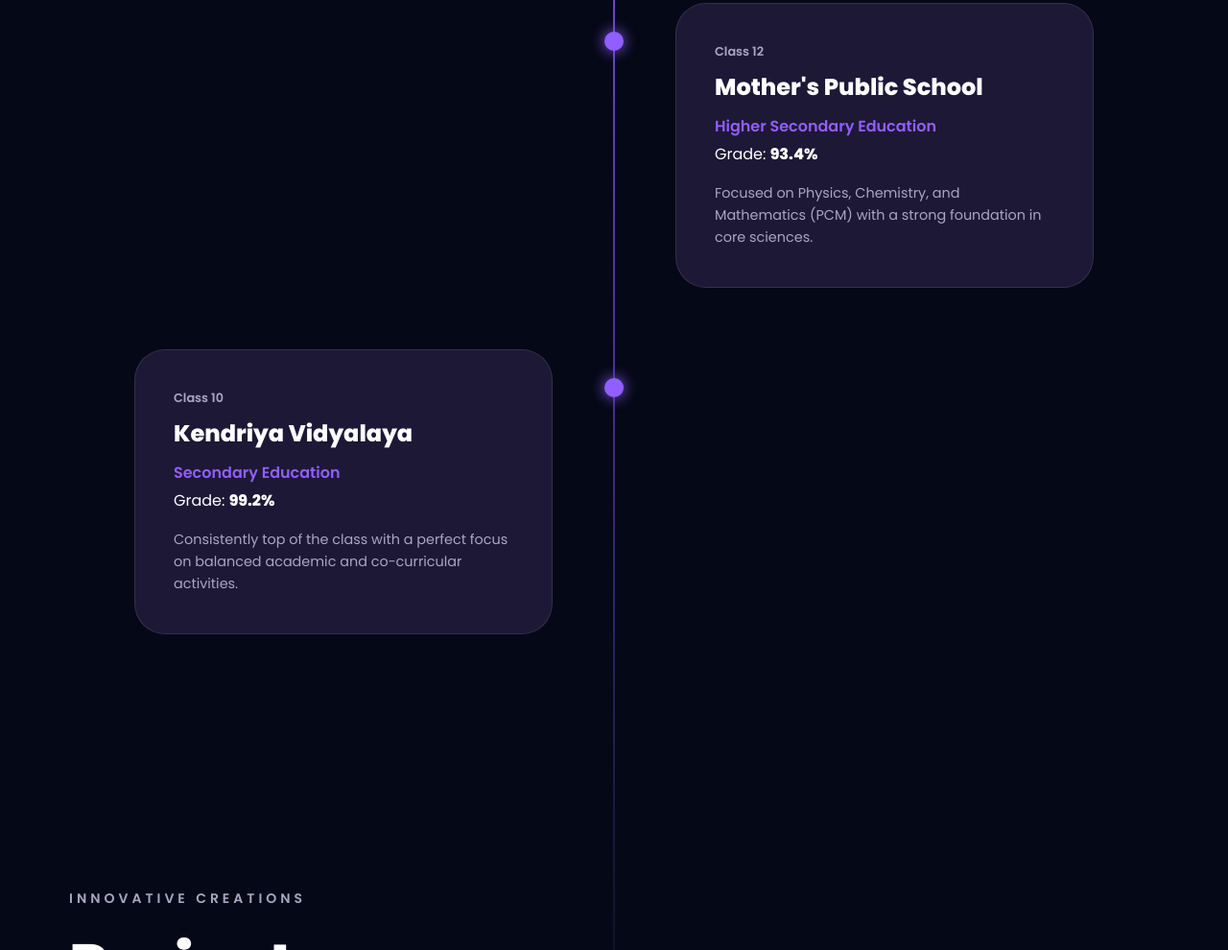
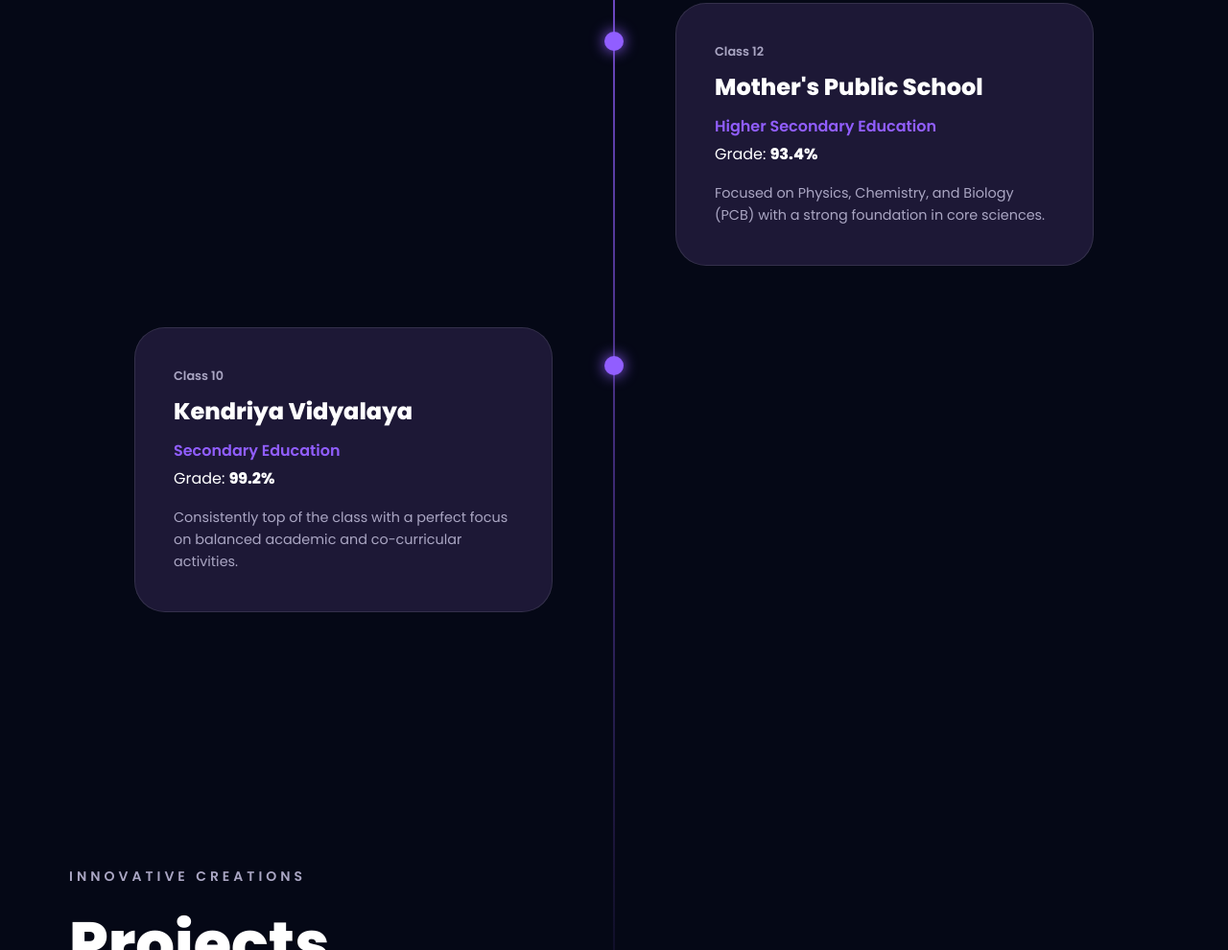
Before and after one commit to Mousumiparida123456/portfolio, a website built with Vite: page index.html in a window 1280 px wide. Shown: the part 2544-3534 px from the top of the page at 96% size. Built offline with nearby package versions, Linux system fonts and the light colour scheme.

Commit message:
docs: updated education details for Mother's Public School

```diff
--- a/index.html
+++ b/index.html
@@ -121,7 +121,7 @@
                 <h3>Mother's Public School</h3>
                 <p class="degree">Higher Secondary Education</p>
                 <p class="grade">Grade: <strong>93.4%</strong></p>
-                <p class="description">Focused on Physics, Chemistry, and Mathematics (PCM) with a strong foundation in core sciences.</p>
+                <p class="description">Focused on Physics, Chemistry, and Biology (PCB) with a strong foundation in core sciences.</p>
               </div>
             </div>
 
```
